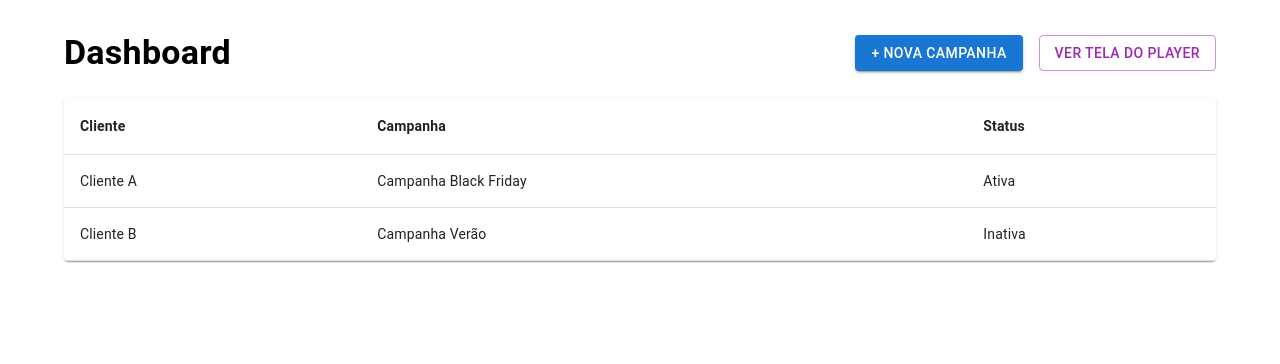
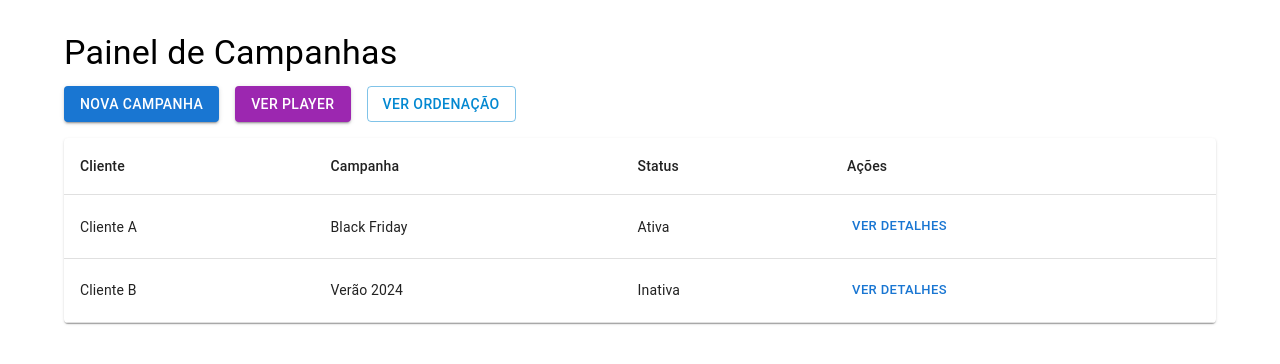
Before and after one commit to absants/tvpainel, a Next.js app: page /dashboard in a window 1280 px wide. Shown: the top 364 px of the page. Built offline with nearby package versions, Linux system fonts and the light colour scheme.

Commit message:
Conecta playlist ordenada com o player

```diff
--- a/pages/dashboard.tsx
+++ b/pages/dashboard.tsx
@@ -1,83 +1,87 @@
-// pages/dashboard.tsx
-
-import Link from "next/link";
+import { useRouter } from 'next/router';
 import {
   Box,
   Button,
   Container,
-  Typography,
+  Paper,
   Table,
   TableBody,
   TableCell,
+  TableContainer,
   TableHead,
   TableRow,
-  Paper,
-} from "@mui/material";
-import { useRouter } from "next/router";
-import { useState } from "react";
+  Typography,
+  Stack
+} from '@mui/material';
 
 const mockCampanhas = [
-  {
-    id: "1",
-    cliente: "Cliente A",
-    nome: "Campanha Black Friday",
-    status: "Ativa",
-  },
-  {
-    id: "2",
-    cliente: "Cliente B",
-    nome: "Campanha Verão",
-    status: "Inativa",
-  },
+  { id: '1', cliente: 'Cliente A', nome: 'Black Friday', status: 'Ativa' },
+  { id: '2', cliente: 'Cliente B', nome: 'Verão 2024', status: 'Inativa' },
 ];
 
-export default function DashboardPage() {
+export default function Dashboard() {
   const router = useRouter();
-  const [campanhas, setCampanhas] = useState(mockCampanhas);
 
-  const handleRowClick = (id: string) => {
+  const handleVerDetalhes = (id: string) => {
     router.push(`/campanhas/${id}`);
   };
 
+  const handleNovaCampanha = () => {
+    router.push('/nova-campanha');
+  };
+
+  const handleAbrirPlayer = () => {
+    router.push('/player');
+  };
+
+  const handleVerOrdenacao = () => {
+    router.push('/ordenacaoPlaylist');
+  };
+
   return (
-    <Container maxWidth="lg" sx={{ mt: 4 }}>
-      <Box display="flex" justifyContent="space-between" alignItems="center" mb={3}>
-        <Typography variant="h4" fontWeight="bold">Dashboard</Typography>
-        <Box display="flex" gap={2}>
-          <Link href="/nova-campanha" passHref>
-            <Button variant="contained" color="primary">+ Nova Campanha</Button>
-          </Link>
-          <Link href="/player" passHref>
-            <Button variant="outlined" color="secondary">Ver Tela do Player</Button>
-          </Link>
-        </Box>
-      </Box>
+    <Container sx={{ mt: 4 }}>
+      <Typography variant="h4" gutterBottom>
+        Painel de Campanhas
+      </Typography>
 
-      <Paper>
+      <Stack direction="row" spacing={2} marginBottom={2}>
+        <Button variant="contained" color="primary" onClick={handleNovaCampanha}>
+          Nova Campanha
+        </Button>
+        <Button variant="contained" color="secondary" onClick={handleAbrirPlayer}>
+          Ver Player
+        </Button>
+        <Button variant="outlined" color="info" onClick={handleVerOrdenacao}>
+          Ver Ordenação
+        </Button>
+      </Stack>
+
+      <TableContainer component={Paper}>
         <Table>
           <TableHead>
             <TableRow>
-              <TableCell><strong>Cliente</strong></TableCell>
-              <TableCell><strong>Campanha</strong></TableCell>
-              <TableCell><strong>Status</strong></TableCell>
+              <TableCell>Cliente</TableCell>
+              <TableCell>Campanha</TableCell>
+              <TableCell>Status</TableCell>
+              <TableCell>Ações</TableCell>
             </TableRow>
           </TableHead>
           <TableBody>
-            {campanhas.map((campanha) => (
-              <TableRow
-                key={campanha.id}
-                hover
-                sx={{ cursor: "pointer" }}
-                onClick={() => handleRowClick(campanha.id)}
-              >
+            {mockCampanhas.map((campanha) => (
+              <TableRow key={campanha.id}>
                 <TableCell>{campanha.cliente}</TableCell>
                 <TableCell>{campanha.nome}</TableCell>
                 <TableCell>{campanha.status}</TableCell>
+                <TableCell>
+                  <Button size="small" onClick={() => handleVerDetalhes(campanha.id)}>
+                    Ver Detalhes
+                  </Button>
+                </TableCell>
               </TableRow>
             ))}
           </TableBody>
         </Table>
-      </Paper>
+      </TableContainer>
     </Container>
   );
 }
--- /dev/null
+++ b/public/data/playlist.json
@@ -0,0 +1,4 @@
+[
+  { "nome": "Black Friday", "arquivo": "black-friday.mp4" },
+  { "nome": "Verão 2024", "arquivo": "verao2024.mp4" }
+]
```
Also changed, not shown: 1 other file (tests, documents, lock files or other folders).
